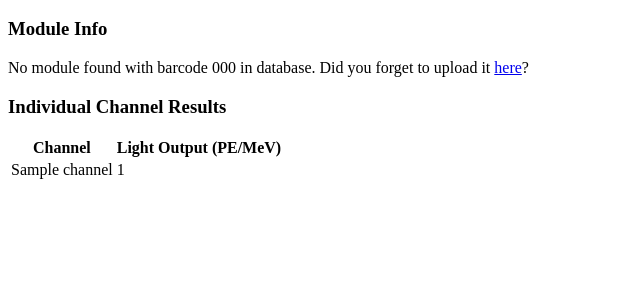
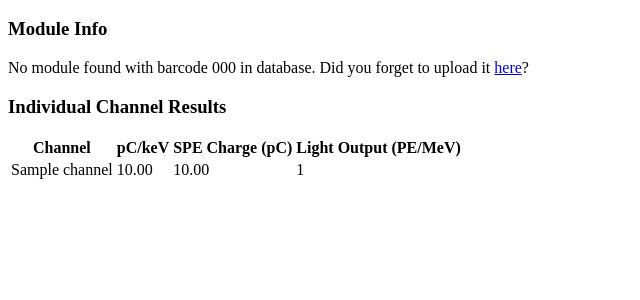
Before and after one commit to CaltechPrecisionTiming/qaqc_jig, a Flask app: template website/btl_testing/templates/module_status.html in a window 1280 px wide. Shown: the part 381-681 px from the top of the page, without its empty margins (0-640 px from the left). Run offline with Flask 3, Linux system fonts and the light colour scheme; the template is opened without the code that fills it: most values are stand-ins (such as "Sample title", 1, 10 or a date in 2020); parts of the project's set-up code (start-up, migrations or seed data) failed here and were passed over; some libraries are stand-ins or nearby versions.

Commit message:
update website to show pc/kev and spe for channels

```diff
--- a/website/btl_testing/templates/channel_status.html
+++ b/website/btl_testing/templates/channel_status.html
@@ -1,5 +1,5 @@
 {% extends "layout.html" %}
-{% block title %}Module Status{% endblock %}
+{% block title %}Channel {{ info['channel'] }} Status{% endblock %}
 {% block head %}
     <!-- metrics-graphics stylesheet goes above super() because we want bootstrap's style
     (which is linked in super()) to override it. -->
--- a/website/btl_testing/templates/module_status.html
+++ b/website/btl_testing/templates/module_status.html
@@ -91,16 +91,20 @@
 	    </div>
 	    <div class="col-md-8">
                 <h3>Individual Channel Results</h3>
-                <table class="table table-hover table-condensed">
+                <table class="table table-hover table-condensed table-striped">
 		    <thead>
                         <tr>
                             <th class="text-center">Channel</th>
+                            <th class="text-center">pC/keV</th>
+                            <th class="text-center">SPE Charge (pC)</th>
                             <th class="text-center">Light Output (PE/MeV)</th>
                         </tr>
                     </thead>
                     {% for i in range(info['channels']|length) %}
 		        <tr onclick="window.document.location = '{{ url_for('channel_status',key=info['keys'][i]) }}';">
                             <td class="text-center">{{ info['channels'][i] }}</td>
+                            <td class="text-center">{{ "%.2f" % info['pc_per_kev'][i] }}</td>
+                            <td class="text-center">{{ "%.2f" % info['spe'][i] }}</td>
                             <td class="text-center">{{ "%.0f" % (info['pc_per_kev'][i]*1000/(info['spe'][i]/4.0)) }}</td>
                         </tr>
                     {% endfor %}
```
